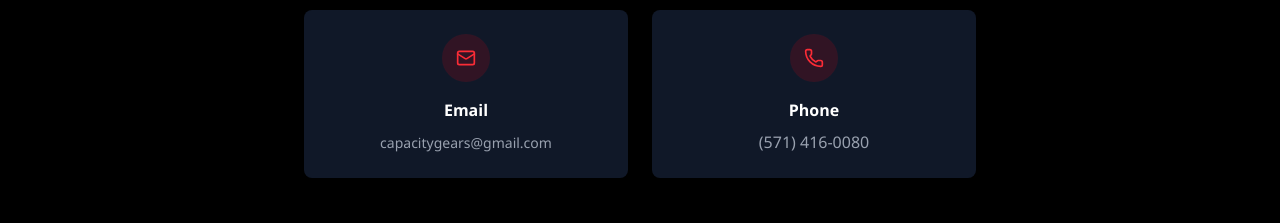
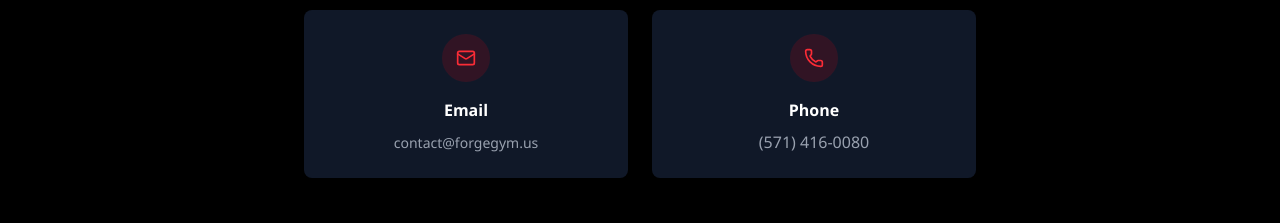
Before and after one commit to talalkashar/forge, a Next.js app: page /contact in a window 1280 px wide. Shown: the part 1180-1403 px from the top of the page. Built offline with nearby package versions, Linux system fonts and the light colour scheme.

Commit message:
Update public contact email

```diff
--- a/app/components/home/Footer.tsx
+++ b/app/components/home/Footer.tsx
@@ -57,7 +57,7 @@
 
 const socialLinks = [
   {
-    href: "mailto:capacitygears@gmail.com",
+    href: "mailto:contact@forgegym.us",
     label: "Email FORGE support",
     icon: Mail,
   },
--- a/app/contact/page.tsx
+++ b/app/contact/page.tsx
@@ -51,7 +51,7 @@
 
     setMessageState("success");
     window.setTimeout(() => {
-      window.location.href = `mailto:capacitygears@gmail.com?subject=${subject}&body=${body}`;
+      window.location.href = `mailto:contact@forgegym.us?subject=${subject}&body=${body}`;
       setFields(initialFields);
       setInvalidFields([]);
     }, 150);
@@ -162,10 +162,10 @@
                 </div>
                 <h3 className="text-white font-bold mb-2">Email</h3>
                 <a
-                  href="mailto:capacitygears@gmail.com"
+                  href="mailto:contact@forgegym.us"
                   className="text-gray-400 hover:text-red-600 transition-colors duration-300 text-sm break-all"
                 >
-                  capacitygears@gmail.com
+                  contact@forgegym.us
                 </a>
               </div>
               <div className="bg-gray-900 p-6 rounded-lg text-center">
--- a/app/faq/page.tsx
+++ b/app/faq/page.tsx
@@ -20,7 +20,7 @@
   {
     question: "How do I contact support?",
     answer:
-      "Email capacitygears@gmail.com and include your order details so we can respond faster.",
+      "Email contact@forgegym.us and include your order details so we can respond faster.",
   },
 ];
 
--- a/app/privacy/page.tsx
+++ b/app/privacy/page.tsx
@@ -40,8 +40,8 @@
               <h2 className="mb-3 text-2xl font-bold text-white">Questions</h2>
               <p>
                 If you have privacy questions, contact{" "}
-                <a className="text-red-500 hover:text-red-400" href="mailto:capacitygears@gmail.com">
-                  capacitygears@gmail.com
+                <a className="text-red-500 hover:text-red-400" href="mailto:contact@forgegym.us">
+                  contact@forgegym.us
                 </a>.
               </p>
             </section>
--- a/app/returns/page.tsx
+++ b/app/returns/page.tsx
@@ -31,8 +31,8 @@
             </p>
             <p>
               Start a return request by emailing{" "}
-              <a className="text-red-500 hover:text-red-400" href="mailto:capacitygears@gmail.com">
-                capacitygears@gmail.com
+              <a className="text-red-500 hover:text-red-400" href="mailto:contact@forgegym.us">
+                contact@forgegym.us
               </a>.
             </p>
           </div>
--- a/app/shipping/page.tsx
+++ b/app/shipping/page.tsx
@@ -31,8 +31,8 @@
             </p>
             <p>
               For shipping questions, reach out to{" "}
-              <a className="text-red-500 hover:text-red-400" href="mailto:capacitygears@gmail.com">
-                capacitygears@gmail.com
+              <a className="text-red-500 hover:text-red-400" href="mailto:contact@forgegym.us">
+                contact@forgegym.us
               </a>.
             </p>
           </div>
```
